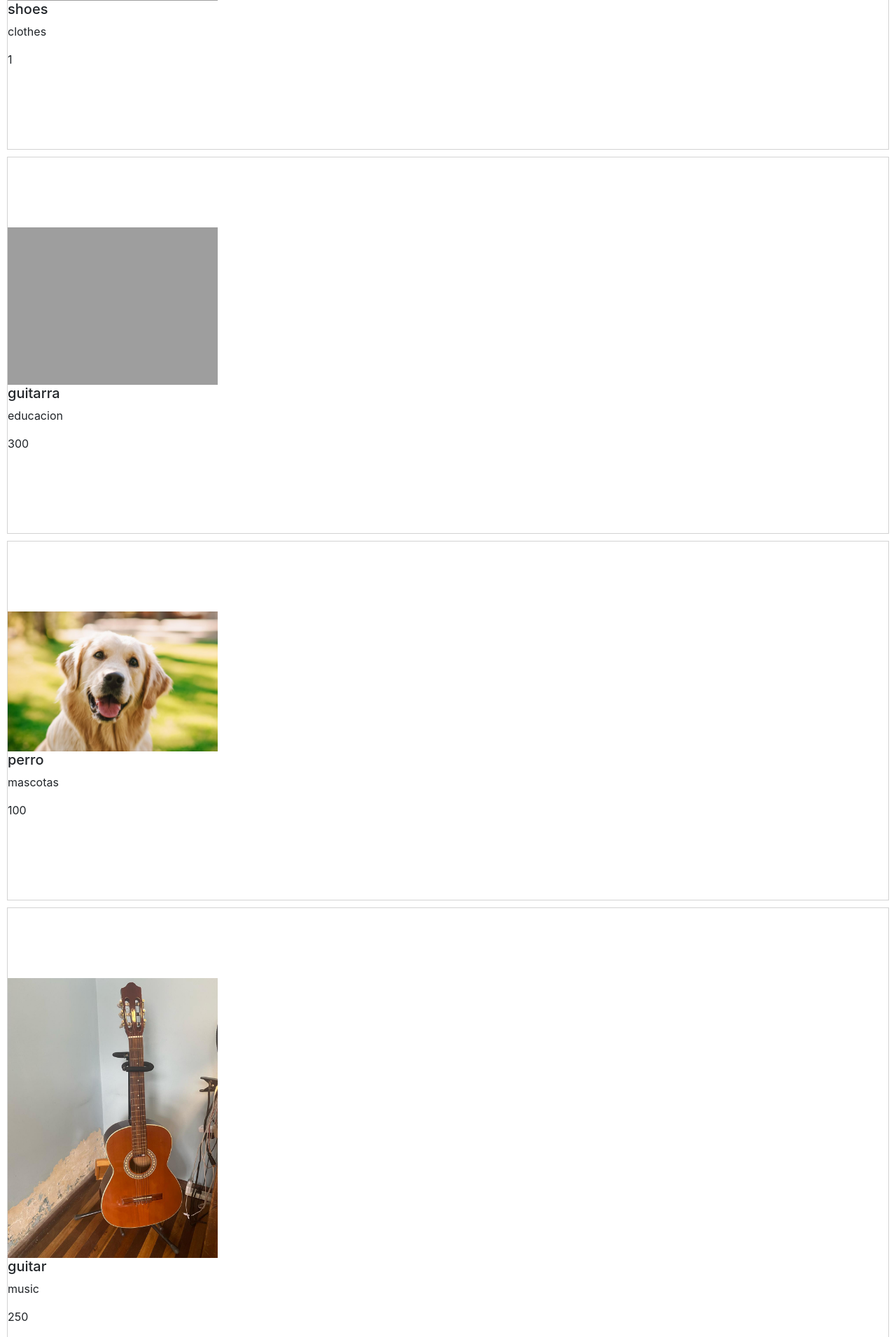
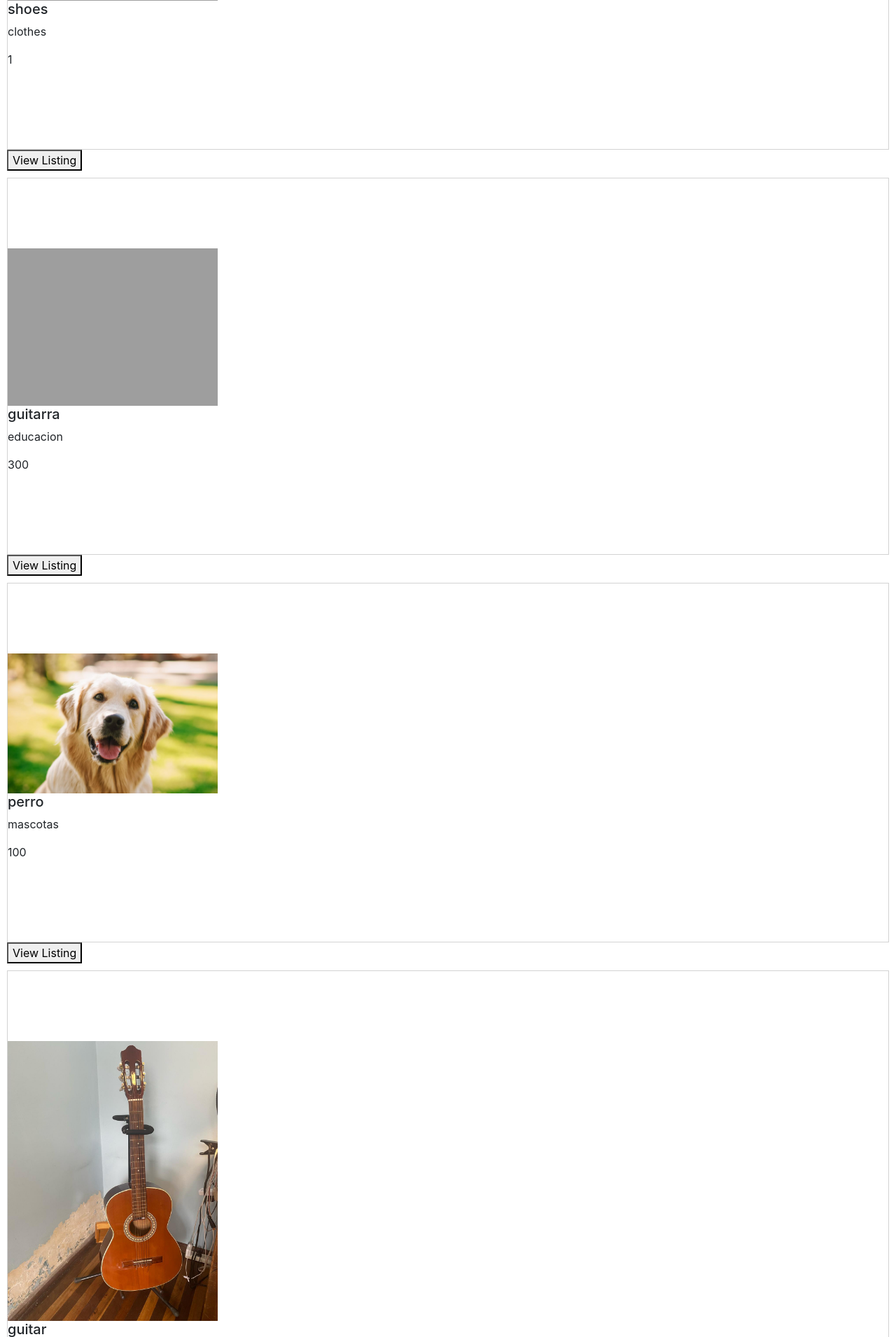
Before and after one commit to ainsanchez/commerce, a Django app: page / in a window 1280 px wide. Shown: the part 504-2415 px from the top of the page at 70% size. Run offline with Django 3.2, Linux system fonts and the light colour scheme; data comes from the database, SQL or seed files in the repository; both versions use the stored data as it was after the commit; some libraries are stand-ins or nearby versions; grey boxes are pictures that could not be loaded.

Commit message:
Listing Page p1

```diff
--- a/commerce/auctions/templates/auctions/index.html
+++ b/commerce/auctions/templates/auctions/index.html
@@ -5,10 +5,14 @@
     {% for listing in listings %}
         <div class="list-container">
             <img src="/media/{{ listing.picture }}" width = '300'/>
-            <h5>{{listing.title}}</h5>
-            <p>{{listing.category}}</p>
-            <p>{{listing.price}}</p>
+            <h5>{{ listing.title }}</h5>
+            <p>{{ listing.category }}</p>
+            <p>{{ listing.price }}</p>
         </div>
+        <form action="{% url 'display' listing.id %}" method="post">
+            {% csrf_token %}
+            <button type="submit" name="viewListing">View Listing</button>
+        </form>
     {% endfor %}
     TODO
 {% endblock %}
--- a/commerce/auctions/urls.py
+++ b/commerce/auctions/urls.py
@@ -7,5 +7,6 @@ urlpatterns = [
     path("login", views.login_view, name="login"),
     path("logout", views.logout_view, name="logout"),
     path("register", views.register, name="register"),
-    path("create", views.create, name="create")
+    path("create", views.create, name="create"),
+    path("<int:listing_id>", views.display, name="display")
 ]
--- a/commerce/auctions/views.py
+++ b/commerce/auctions/views.py
@@ -8,11 +8,7 @@ from .forms import NewListing
 from .models import User, Listings
 
 
-def index(request):
-    #if request.method == "POST":
-    #    return render(request, "listing.html", {
-    #
-    #    })
+def index(request, ):
     listings = Listings.objects.all()
     context = {
         'listings': listings
@@ -86,3 +82,10 @@ def create(request):
             'form': form
         }
         return render(request, "auctions/create.html", context)
+
+def display(request, listing_id):
+    if request.method == "POST":
+        listing = Listings.objects.get(pk=listing_id)
+        return render(request, "auctions/listing.html", {
+            "listing": listing
+        })
```
Also changed, not shown: commerce/auctions/templates/auctions/listing.html (added, +11 -0 lines), commerce/db.sqlite3.
